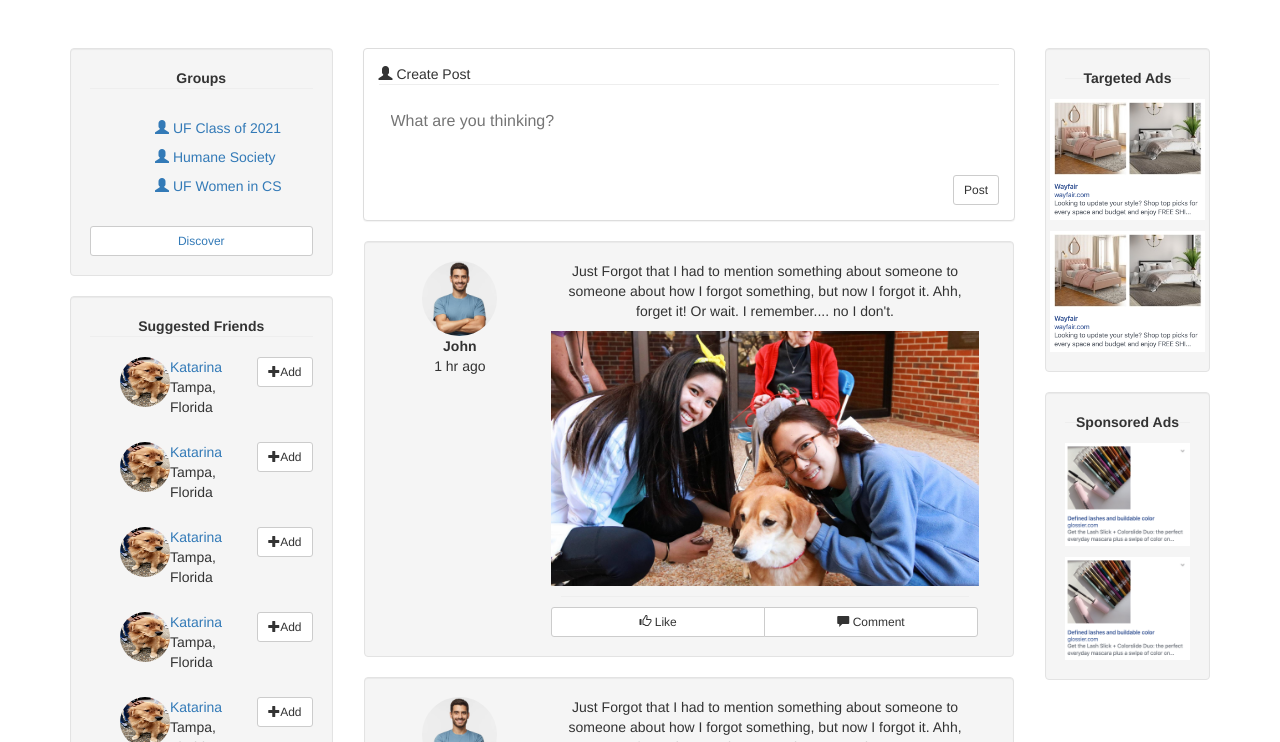
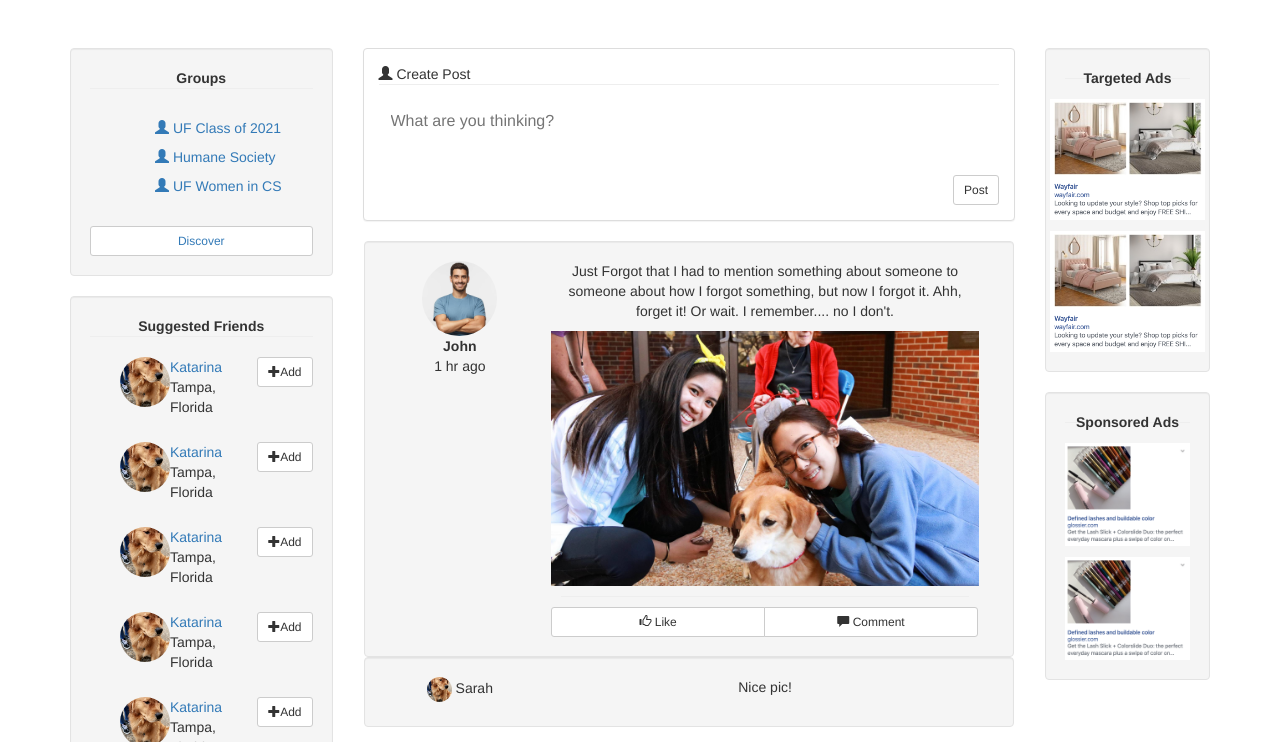
Before and after one commit to sussam/AI-Education, a plain HTML site: page index.html in a window 1280 px wide. Shown: the part 58-800 px from the top of the page. Drawn offline with nearby package versions, Linux system fonts and the light colour scheme.

Commit message:
Comments added

```diff
--- a/index.html
+++ b/index.html
@@ -161,6 +161,17 @@
                         </div>
                     </div>
                 </div>
+                <div class="row well" id="comments">
+                    <div class="col-sm-3">
+                        <img src="pic_test.png">
+                        Sarah
+                    </div>
+
+                    <div class="col-sm-9" id="tags">
+                        <p>Nice pic!
+                        </p>
+                    </div>
+                </div>
 
                 <div class="row well" id="post_well">
                     <div class="col-sm-3">
--- a/script.js
+++ b/script.js
@@ -24,7 +24,7 @@ function post_now() {
         document.getElementById('input_post').innerHTML =
             "<div class='row well' id='post_well'>" +
             "<div class='col-sm-3'>" +
-            "<img src='friend_photo.png'> <p><b>John</b> <br>1 hr ago</p> </div>" +
+            "<img src='friend_photo.png'> <p><b>John</b> <br>1 sec ago</p> </div>" +
             "<div class='col-sm-9'>"
             + post_text +
             "<br><br><br><hr class='line_post'><p id='0' class='text-left'></p>" +
--- a/style.css
+++ b/style.css
@@ -102,6 +102,20 @@ hr {
     width: 100%;
 }
 
+#comments {
+    margin-left: 1px;
+    margin-right: 1px;
+    margin-top: -20px;
+}
+
+#comments img {
+    border-radius: 50%;
+    height: 25px;
+    width: 25px;
+    display: inline-block;
+    object-fit: cover;
+}
+
 /*ADS*/
 #ad img {
     border-radius: 0% !important;
@@ -115,6 +129,7 @@ img {
     height: 50px;
     width: 50px;
     display: inline-block;
+    object-fit: cover;
 }
 
 #suggested_friends li {
```
